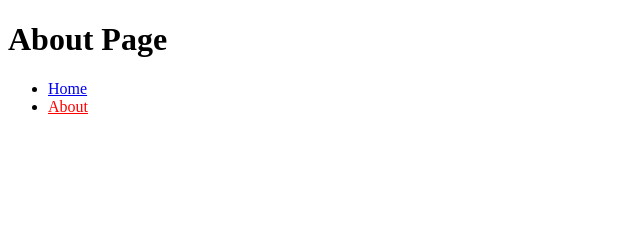
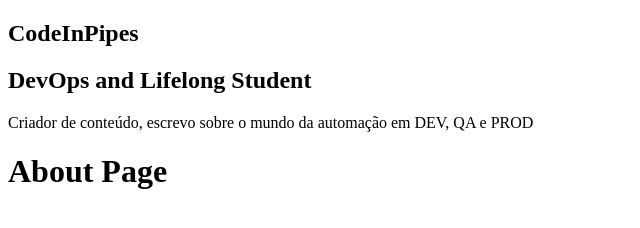
Before and after one commit to CodeInPipes/codeinpipes-page, a Gatsby site: page /about in a window 1280 px wide. Shown: the whole page, without its empty margins (0-640 px from the left). Built offline with nearby package versions, Linux system fonts and the light colour scheme; Gatsby itself is replaced by a stand-in of ours.

Commit message:
add ProfilePage

```diff
--- /dev/null
+++ b/src/components/Profile/index.js
@@ -0,0 +1,11 @@
+import React from "react"
+
+const Profile = () => (
+   <div className="Profile-wrapper">
+    <h1>CodeInPipes</h1>
+    <h2>DevOps and Lifelong Student</h2>
+    <p>Criador de conteúdo, escrevo sobre o mundo da automação em DEV, QA e PROD</p>
+  </div>
+)
+
+export default Profile
--- a/src/components/layout.js
+++ b/src/components/layout.js
@@ -1,12 +1,19 @@
+
 
 import React from "react"
 import PropTypes from "prop-types"
+import Profile from "./Profile";
 
 
 const Layout = ({ children }) => {
 
   return (
+    <>
+        <aside>
+          <Profile />
+        </aside>
         <main>{children}</main>
+    </>
   )
 }
 
--- a/src/pages/about.js
+++ b/src/pages/about.js
@@ -1,18 +1,14 @@
 import React from "react"
-import { Link } from "gatsby"
+
+import Layout from "../components/layout"
+import SEO from "../components/seo"
 
 const AboutPage = () => (
-    <>
+    <Layout>
+    <SEO title="About" />
     <h1>About Page</h1>
-    <ul>
-      <li>
-        <Link to="/" activeStyle={{ color: 'red'}}>Home</Link>
-      </li>
-      <li>
-        <Link to="/about" activeStyle={{ color: 'red'}}>About</Link>
-      </li>
-    </ul>
-   </>
+
+   </Layout>
 )
 
 export default AboutPage
```
Also changed, not shown: src/pages/index.js (+0 -10 lines).
